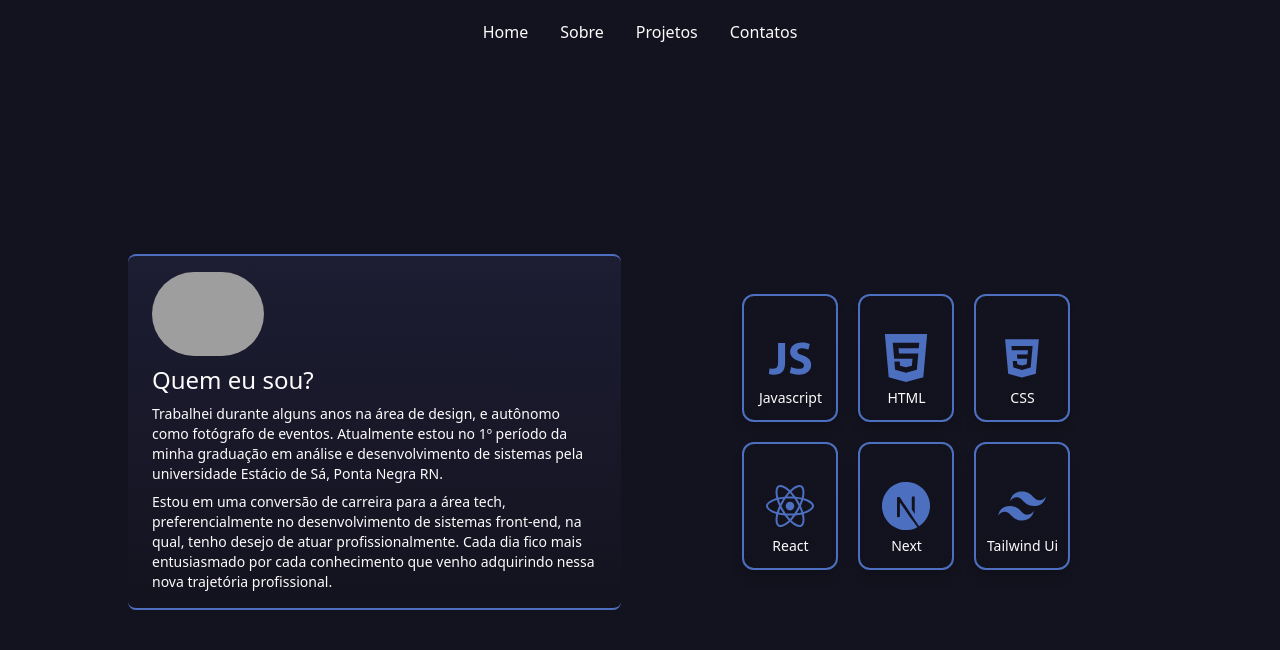
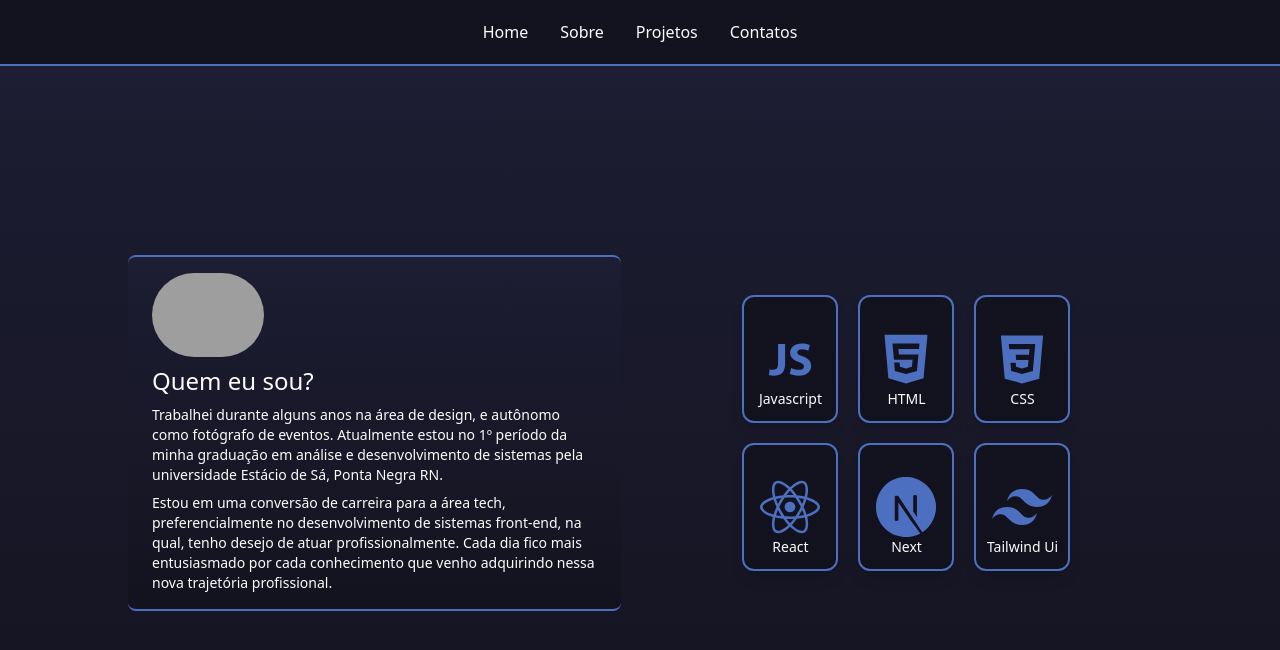
Before and after one commit to andersonDias89/my-site-next, a Next.js app: page /sobre in a window 1280 px wide. Shown: the top 650 px of the page. Built offline with nearby package versions, Linux system fonts and the light colour scheme; grey boxes are pictures that could not be loaded.

Commit message:
refatorando cards

```diff
--- /dev/null
+++ b/src/components/AboutMe/CardSkill.tsx
@@ -0,0 +1,18 @@
+import { ReactNode } from "react"
+
+type CardSkillProps = {
+title: string
+icon: ReactNode
+
+}
+
+export function CardSkill({title, icon}: CardSkillProps) {
+    return (
+        <div className="p-2 card w-24 hover:-translate-y-2 transition-transform relative h-32 flex flex-col justify-center items-center rounded-xl shadow-lg">
+            <div className="text-6xl text-secondary">
+                {icon}
+            </div>
+            <p className="text-sm absolute bottom-3 ">{title}</p>
+        </div>
+    )
+}
--- a/src/components/AboutMe/index.tsx
+++ b/src/components/AboutMe/index.tsx
@@ -1,13 +1,13 @@
-import Link from "next/link";
 import { DiJavascript1, DiCss3 } from 'react-icons/di'
-import { ImHtmlFive } from 'react-icons/im'
 import { FaReact } from 'react-icons/fa'
 import { SiNextdotjs, SiTailwindcss } from 'react-icons/si'
+import { CardSkill } from "./CardSkill";
+import { AiFillHtml5 } from 'react-icons/ai'
 
 
 export function AboutMe() {
     return (
-        <div className="w-full h-[calc(100vh-64px)] flex items-center justify-center">
+        <div className="w-full h-[calc(100vh-64px)] flex items-center justify-center degrade">
             <div className="container flex justify-center items-center space-x-10">
                 <div className="space-y-2 shape animation-transition-left bg-gray-700 py-4 px-6 w-1/2 rounded-lg">
                     <img className="rounded-full w-28" src={'https://github.com/andersondias89.png'} alt="" />
@@ -32,51 +32,51 @@ export function AboutMe() {
 
                 <div className="animation-transition-right w-1/2 flex items-center justify-center ">
                     <div className="grid grid-cols-3 gap-5">
-                        <div className="p-2 card w-24 hover:-translate-y-2 transition-transform relative h-32 flex flex-col justify-center items-center rounded-xl shadow-lg">
-                            <div className="text-6xl text-secondary">
-                                <DiJavascript1 />
-                            </div>
-                            <p className="text-sm absolute bottom-3 ">Javascript</p>
-                        </div>
-
-                        <div className="p-2 card relative w-24 hover:-translate-y-2 transition-transform h-32 flex flex-col justify-center items-center rounded-xl shadow-lg">
-                            <div className="text-5xl text-secondary">
-                                <ImHtmlFive />
-                            </div>
-                            <p className="text-sm absolute bottom-3">HTML</p>
-                        </div>
-
-                        <div className="p-2 card relative w-24 hover:-translate-y-2 transition-transform h-32 flex flex-col justify-center items-center rounded-xl shadow-lg">
-                            <div className="text-5xl text-secondary">
-                                <DiCss3 />
-                            </div>
-                            <p className="text-sm absolute bottom-3">CSS</p>
-                        </div>
-
-                         <div className="p-2 card relative w-24 hover:-translate-y-2 transition-transform h-32 flex flex-col justify-center items-center rounded-xl shadow-lg">
-                            <div className="text-5xl text-secondary">
-                            <FaReact />
-                            </div>
-                            <p className="text-sm absolute bottom-3">React</p>
-                        </div>
-
-                         <div className="p-2 card relative w-24 hover:-translate-y-2 transition-transform h-32 flex flex-col justify-center items-center rounded-xl shadow-lg">
-                            <div className="text-5xl text-secondary">
-                            <SiNextdotjs />
-                            </div>
-                            <p className="text-sm absolute bottom-3">Next</p>
-                        </div>
-
-                        <div className="p-2 card relative w-24 hover:-translate-y-2 transition-transform h-32 flex flex-col justify-center items-center rounded-xl shadow-lg">
-                            <div className="text-5xl text-secondary">
-                            <SiTailwindcss />
-                            </div>
-                            <p className="text-sm absolute bottom-3">Tailwind Ui</p>
-                        </div>
-
+                        {skills.map((item, index) => {
+                            return (
+                                <CardSkill
+                                    key={index}
+                                    title={item.title}
+                                    icon={item.icon}
+                                />
+                            )
+                        })}
                     </div>
                 </div>
             </div>
         </div>
     )
 }
+
+
+const skills = [
+    {
+        title: 'Javascript',
+        icon: <DiJavascript1 />
+    },
+
+    {
+        title: 'HTML',
+        icon: <AiFillHtml5 />
+    },
+
+    {
+        title: 'CSS',
+        icon: <DiCss3 />
+    },
+
+    {
+        title: 'React',
+        icon: <FaReact />
+    },
+
+    {
+        title: 'Next',
+        icon: <SiNextdotjs />
+    },
+
+    {
+        title: 'Tailwind Ui',
+        icon: <SiTailwindcss />
+    },
+]
--- a/src/components/InitialPage/index.tsx
+++ b/src/components/InitialPage/index.tsx
@@ -3,7 +3,7 @@ import { AiFillGithub, AiFillLinkedin, AiFillInstagram } from 'react-icons/ai'
 
 export function InitialPage() {
     return (
-        <div className="w-full h-[calc(100vh-64px)] flex items-center justify-center flex-wrap">
+        <div className="w-full h-[calc(100vh-64px)] flex items-center justify-center flex-wrap degrade">
             <div className="container flex justify-center items-center space-x-10">
                 <div className="animation-transition-left w-1/2 flex items-center justify-center">
                     <div>
@@ -12,19 +12,19 @@ export function InitialPage() {
                         <span className="font-light text-3xl">Sou desenvolvedor front-end</span>
 
                         <div className="flex space-x-4">
-                            <button className="bg-secondary mt-4 py-2 px-8 rounded-md">Projetos</button>
-                            <button className="bg-transparent border-2 border-secondary text-secondary mt-4 py-2 px-8 rounded-md">CV</button>
+                            <button className="degradeButton text-dark font-extrabold shadow-lg transition-colors mt-4 py-2 px-8 rounded-md">Projetos</button>
+                            <button className="bg-transparent font-extrabold hover:text-blueLight transition-colors border-2 border-secondary text-secondary mt-4 py-2 px-8 rounded-md">CV</button>
                         </div>
                     </div>
                 </div>
 
                 <div className="animation-transition-right w-1/2 flex items-center justify-center">
-                    <img className="w-80" src={'assets/img-home.png'} alt="" />
+                    <img className="w-96" src={'assets/developer-home.png'} alt="" />
                 </div>
             </div>
 
             <div className="w-full container flex justify-center">
-                <div className="animation-transition-bottom flex space-x-4 text-4xl text-secondary">
+                <div className="animation-transition-top z-50 flex space-x-4 text-4xl text-secondary">
                     <AiFillGithub />
                     <AiFillLinkedin />
                     <AiFillInstagram />
--- a/src/styles/globals.css
+++ b/src/styles/globals.css
@@ -16,6 +16,21 @@ body {
     border-top: #4C6FBF solid 2px;
 }
 
+.degrade {
+    background: linear-gradient(to bottom, #1d1d33, #13131F);
+
+    border-top: #4C6FBF solid 2px;
+}
+
+.degradeButton {
+    background: linear-gradient(to bottom, #4C6FBF, #7dabca);
+}
+
+.degradeButton:hover {
+    background: linear-gradient(to bottom, #4767b3, #6d97b3);
+}
+
+
 .card {
     background: linear-gradient(to top, #12121f, #13131F);
     border: #4C6FBF solid 2px;
@@ -33,8 +48,8 @@ body {
     animation: opacity-layer 1s ease-in, transition-layer-right 1s ease-in;
 }
 
-.animation-transition-bottom {
-    animation: opacity-layer 1s ease-in, transition-layer-bottom 1s ease-in;
+.animation-transition-top {
+    animation: opacity-layer 1s ease-in, transition-layer-top 1s ease-in;
 }
 
 @keyframes opacity-layer {
@@ -64,9 +79,9 @@ body {
     }
 }
 
-@keyframes transition-layer-bottom {
+@keyframes transition-layer-top {
     0% {
-        transform: translateY(50px);
+        transform: translateY(-50px);
     }
     100% {
         transform: translateY(0);
--- a/tailwind.config.js
+++ b/tailwind.config.js
@@ -9,7 +9,8 @@ module.exports = {
       colors: {
         dark: "#13131F",
         white: "#FEFBFB",
-        secondary: "#4C6FBF"
+        secondary: "#4C6FBF",
+        blueLight: "#BCDEF5"
       }
     },
   },
```
Also changed, not shown: public/assets/developer-home.png (added), public/assets/developer-home2.png (added).
